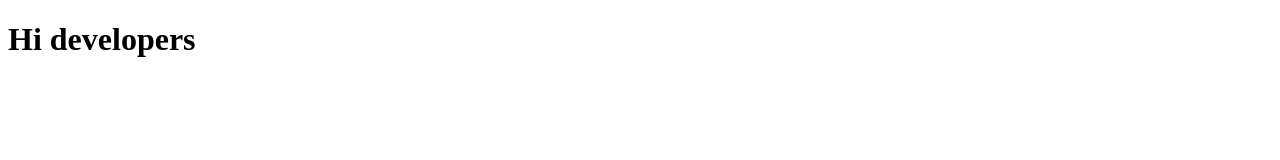
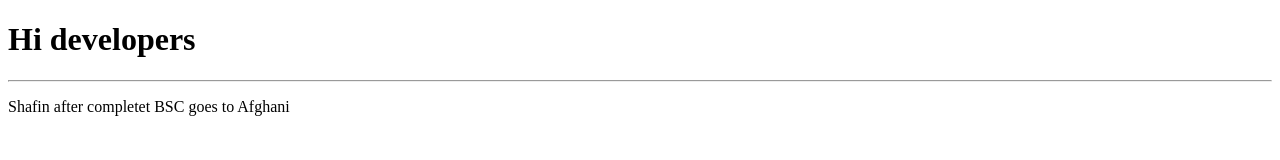
Before and after one commit to g-loves/SE_lab, a plain HTML site: page index.html in a window 1280 px wide. Drawn offline with Linux system fonts and the light colour scheme.

Commit message:
xdfhffdghfgh

```diff
--- a/index.html
+++ b/index.html
@@ -7,5 +7,10 @@
 </head>
 <body>
     <h1>Hi developers</h1>
+
+    <hr>
+    <p>
+        Shafin after completet BSC goes to Afghani
+    </p>
 </body>
 </html>
```
